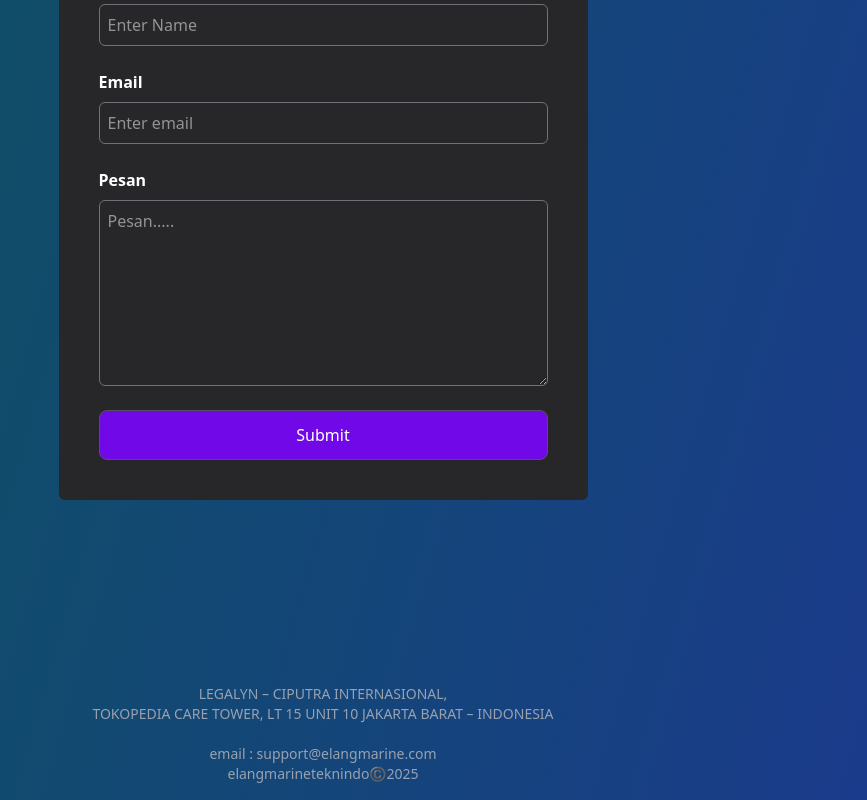
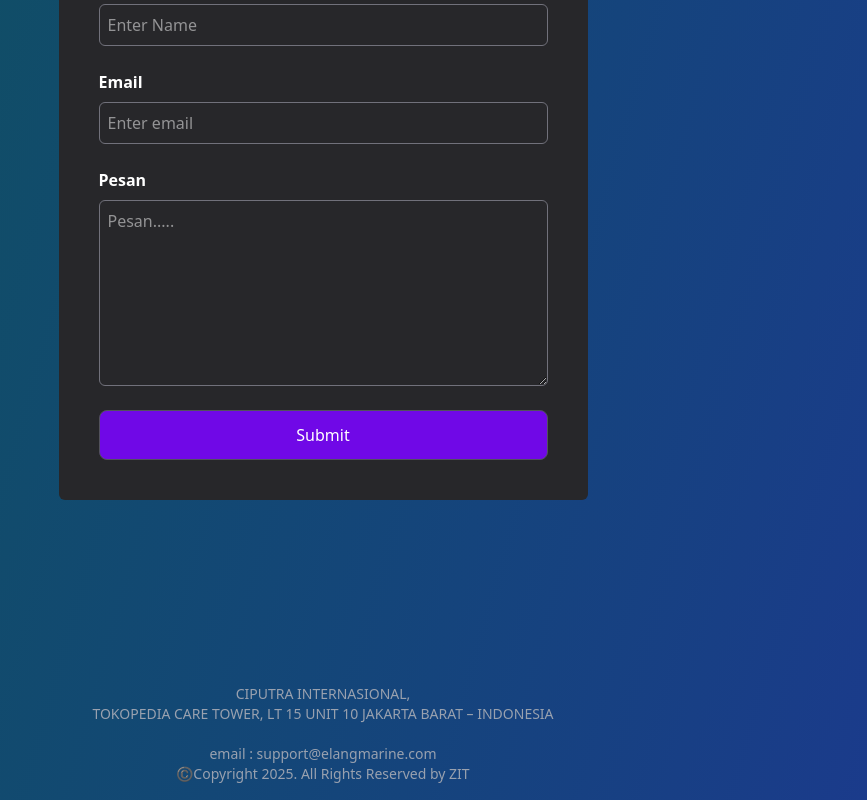
Before and after one commit to sukacode/elangmarine, a React (Vite) app: page / in a window 1280 px wide. Shown: the part 3725-4525 px from the top of the page, without its empty margins (317-1184 px from the left). Built offline with nearby package versions, Linux system fonts and the light colour scheme.

Commit message:
feat: add footer

```diff
--- a/src/components/Footer.jsx
+++ b/src/components/Footer.jsx
@@ -3,14 +3,14 @@ const Footer = () => {
     <div className="mt-32 py-4 w-full flex md:flex-row flex-col gap-6 md:gap-0 justify-center items-center">
       {/* <h1 className="text-2xl font-bold">PT. Elang Marine</h1> */}
       <p className="flex items-center text-center text-sm text-gray-400">
-        LEGALYN – CIPUTRA INTERNASIONAL,
+        CIPUTRA INTERNASIONAL,
         <br />
         TOKOPEDIA CARE TOWER, LT 15 UNIT 10 JAKARTA BARAT – INDONESIA
         <br />
         <br />
         email : support@elangmarine.com
         <br />
-        elangmarineteknindo©️2025
+        ©️Copyright 2025. All Rights Reserved by ZIT
       </p>
 
       {/* <div className="flex gap-7">
```
